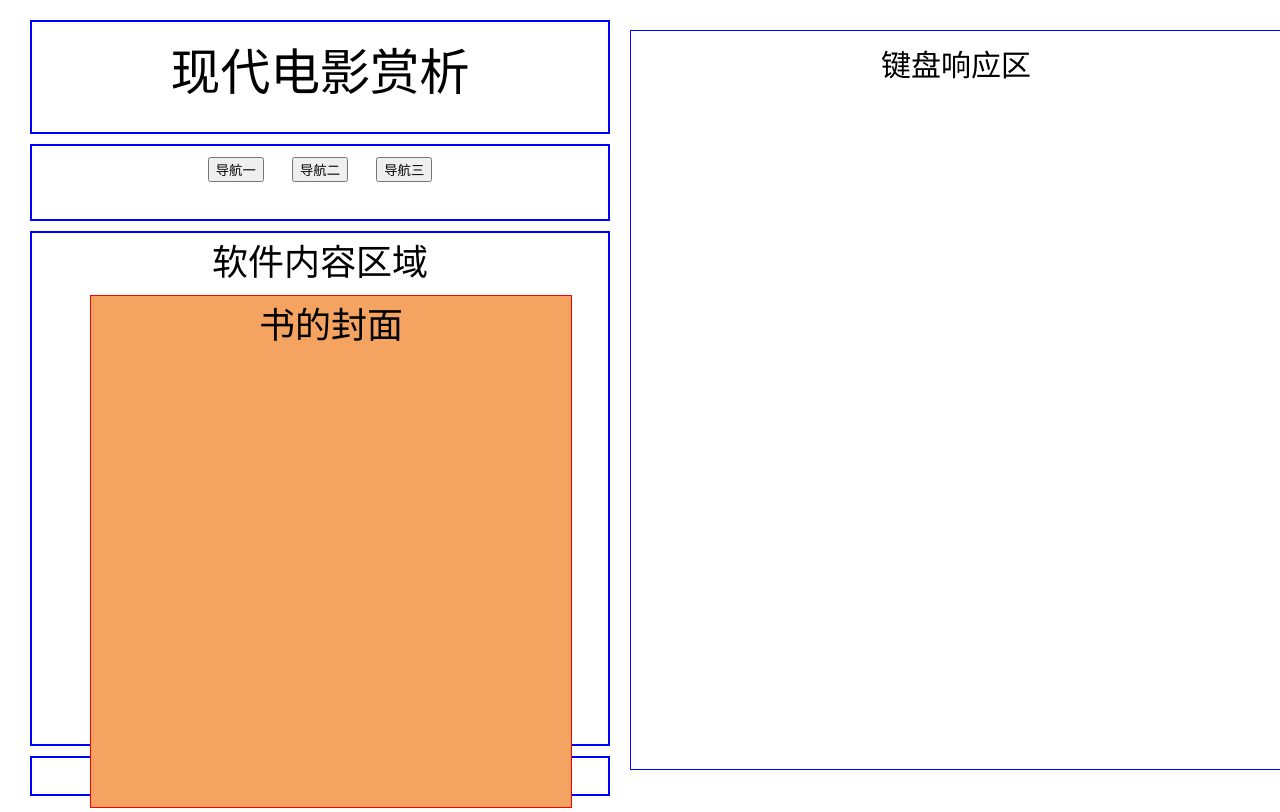
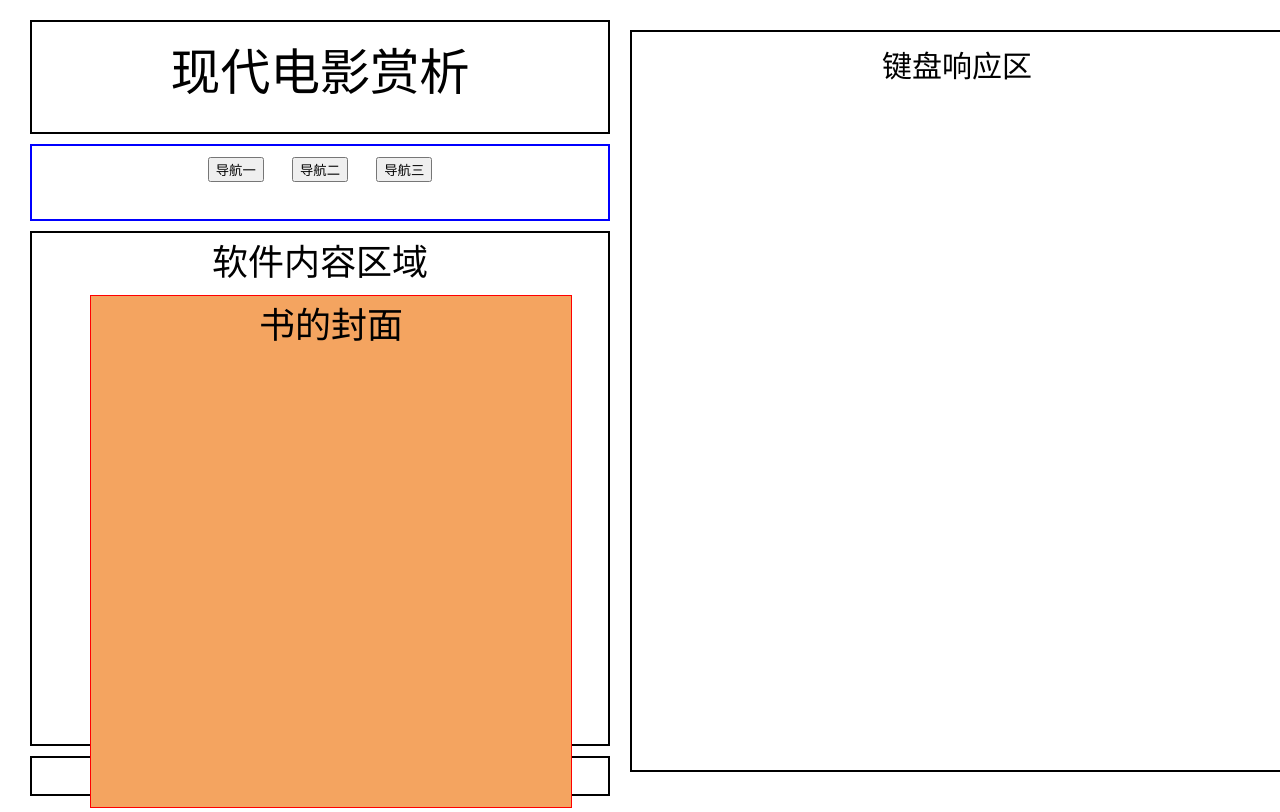
Before and after one commit to ZHANG-XIAN-SHENG1/ZHANG-XIAN-SHENG1, a plain HTML site: page 1-4.html in a window 1280 px wide. Drawn offline with Linux system fonts and the light colour scheme.

Commit message:
Update 1-4.html

```diff
--- a/1-4.html
+++ b/1-4.html
@@ -12,13 +12,13 @@
     position: relative;
    }
     header{
-      border: 2px solid blue;
+      border: 2px solid black;
       height: 15%;
       font-size: 1.66em;
 
     }
     main{
-      border: 2px solid blue;
+      border: 2px solid black;
       height: 70%;
       font-size: 1.2em;
       background-image: url(../lesson/CS.jpg);
@@ -30,12 +30,12 @@
       font-size: 1.1em;
     }
     footer{
-      border: 2px solid blue;
+      border: 2px solid black;
       height: 5%;
     }
     #aid{
         position: absolute;
-        border: 1px solid blue;
+        border: 2px solid black;
         top: 0;
         left: 600px;
     }
@@ -68,7 +68,7 @@
 
   <footer>
     <p id="statusInfo">
-        郭理靖 江西科技师范大学 2025
+        张冲文 江西科技师范大学 2025
 	</p>
   </footer>
 <div id="aid">
```
